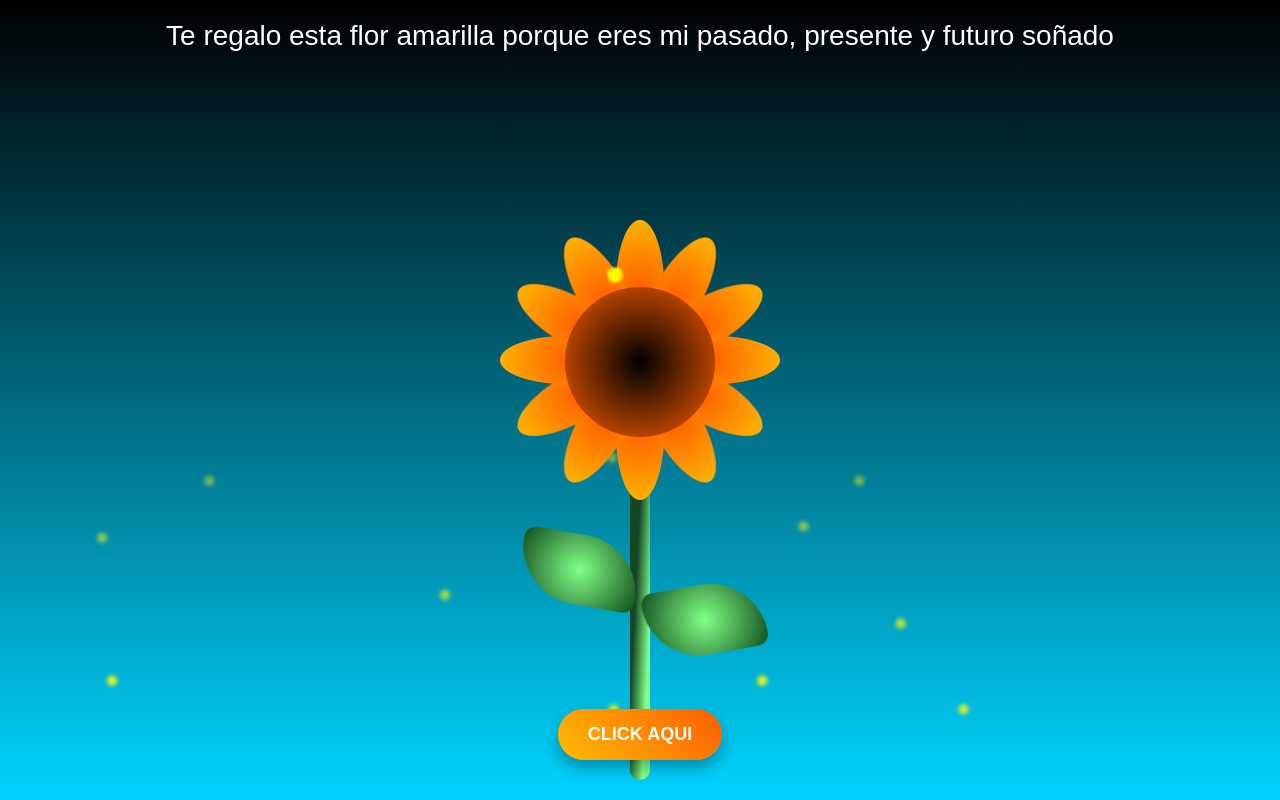
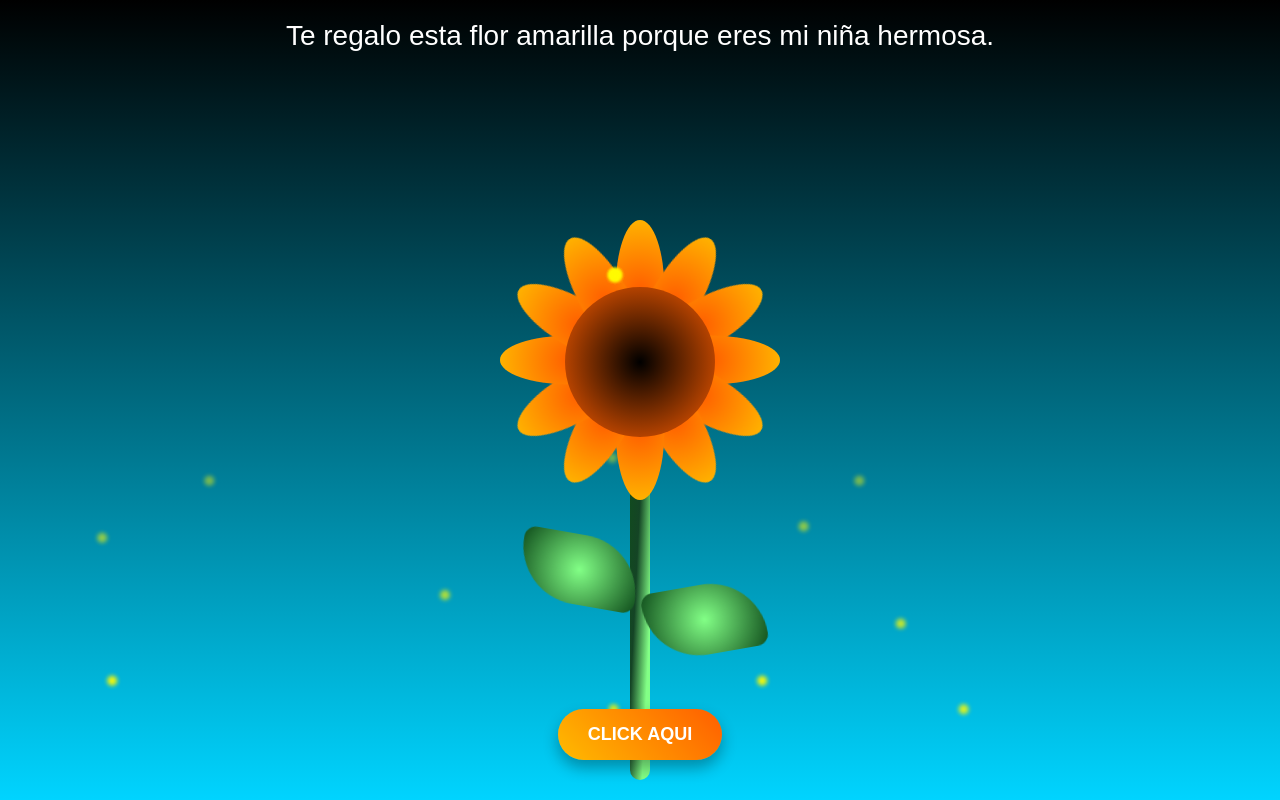
Before and after one commit to kevinportillx/21-de-Septiembre-Flores-Amarillas, a plain HTML site: page flower.html in a window 1280 px wide. Drawn offline with Linux system fonts and the light colour scheme.

Commit message:
mi flor amarilla flower.html

```diff
--- a/flower.html
+++ b/flower.html
@@ -383,7 +383,7 @@
       id="id_audio"
       src="Lady Gaga, Bruno Mars - Die With A Smile (Lyrics).mp3"
     ></audio>
-    <h1>Te regalo esta flor amarilla porque eres mi pasado, presente y futuro soñado</h1>
+    <h1>Te regalo esta flor amarilla porque eres mi niña hermosa.</h1>
     <div class="sunflower">
       <div class="flower_wrapper">
         <div class="flower_stem"></div>
```
